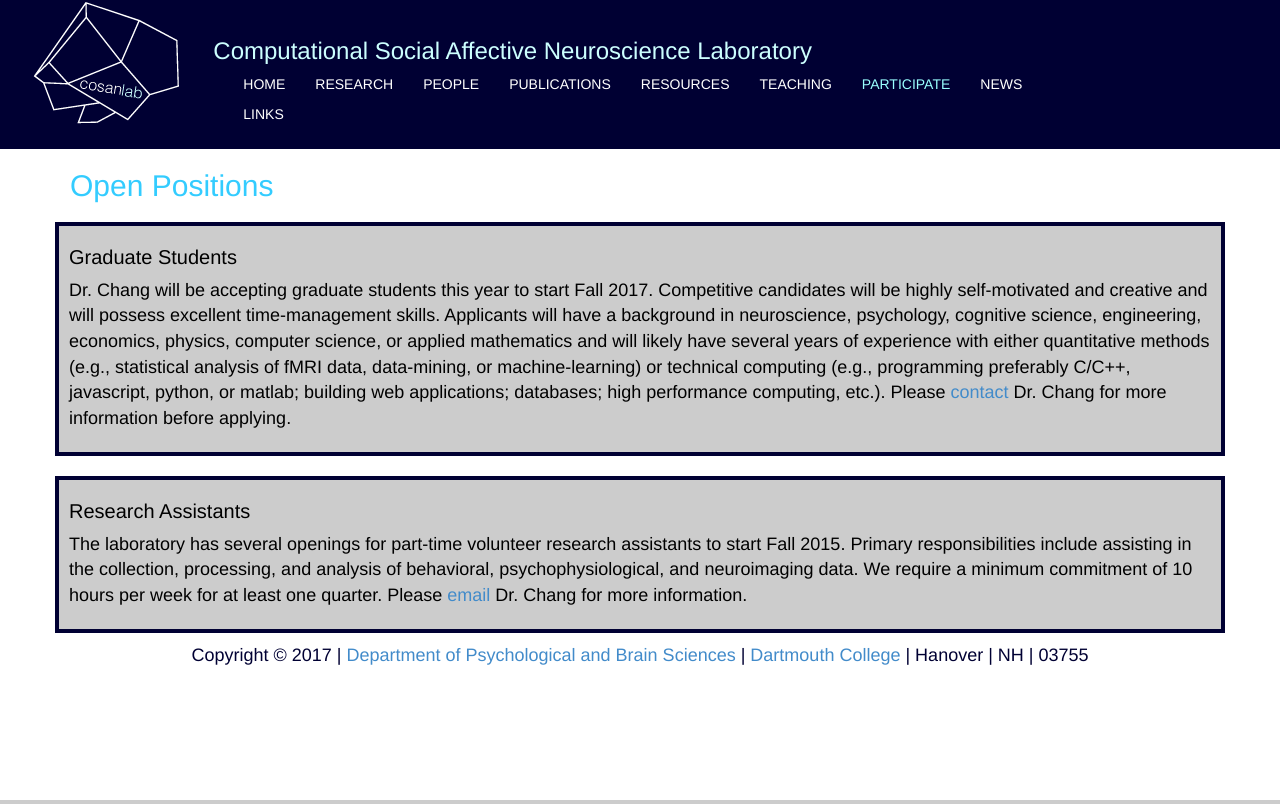
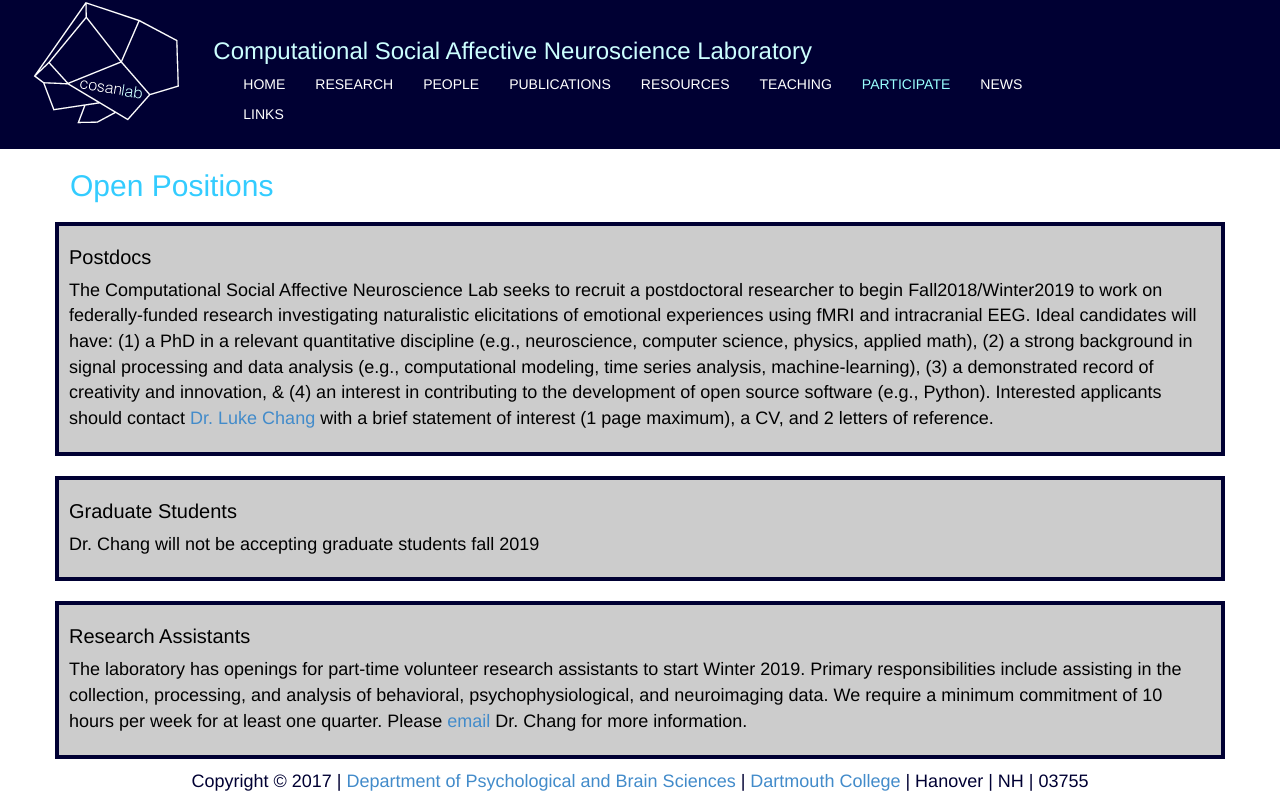
Before and after one commit to cosanlab/cosanlab_website, a Flask app: page /participate in a window 1280 px wide. Run offline with Flask 2, Linux system fonts and the light colour scheme; parts of the project's set-up code (start-up, migrations or seed data) failed here and were passed over; some libraries are stand-ins or nearby versions.

Commit message:
updated positions

```diff
--- a/app/templates/participate.html
+++ b/app/templates/participate.html
@@ -10,8 +10,14 @@
 	</div>
 	<div class = "row">
 		<div class = "containersoftware">
+			<h3>Postdocs</h3>
+			<p class="standard_font_box">The Computational Social Affective Neuroscience Lab seeks to recruit a postdoctoral researcher to begin Fall2018/Winter2019 to work on federally-funded research investigating naturalistic elicitations of emotional experiences using fMRI and intracranial EEG. Ideal candidates will have:  (1) a PhD in a relevant quantitative discipline (e.g., neuroscience, computer science, physics, applied math),  (2) a strong background in signal processing and data analysis (e.g., computational modeling, time series analysis, machine-learning), (3) a demonstrated record of creativity and innovation, & (4) an interest in contributing to the development of open source software (e.g., Python). Interested applicants should contact <a href="mailto:luke.j.chang@dartmouth.edu">Dr. Luke Chang</a> with a brief statement of interest (1 page maximum), a CV, and 2 letters of reference.
+			</p>
+		</div>
+	</div>	<div class = "row">
+		<div class = "containersoftware">
 			<h3>Graduate Students</h3>
-			<p class="standard_font_box">Dr. Chang will be accepting graduate students this year to start Fall 2017.   Competitive candidates will be highly self-motivated and creative and will possess excellent time-management skills.  Applicants will have a background in neuroscience, psychology, cognitive science, engineering, economics, physics, computer science, or applied mathematics and will likely have several years of experience with either quantitative methods (e.g., statistical analysis of fMRI data, data-mining, or machine-learning) or technical computing (e.g., programming preferably C/C++, javascript, python, or matlab; building web applications; databases; high performance computing, etc.).  Please <a href = "mailto:luke.j.chang@dartmouth.edu">contact</a> Dr. Chang for more information before applying.</p>
+			<p class="standard_font_box">Dr. Chang will not be accepting graduate students fall 2019</p>
 		</div>
 	</div>
 <!--
@@ -31,7 +37,7 @@
 	<div class = "row">
 		<div class = "containersoftware">
 			<h3>Research Assistants</h3>
-                        <p class="standard_font_box">The laboratory has several openings for part-time volunteer research assistants to start Fall 2015. Primary responsibilities include assisting in the collection, processing, and analysis of behavioral, psychophysiological, and neuroimaging data.  We require a minimum commitment of 10 hours per week for at least one quarter.  Please <a href = "mailto:luke.j.chang@dartmouth.edu">email</a> Dr. Chang for more information.</p>
+          <p class="standard_font_box">The laboratory has openings for part-time volunteer research assistants to start Winter 2019. Primary responsibilities include assisting in the collection, processing, and analysis of behavioral, psychophysiological, and neuroimaging data.  We require a minimum commitment of 10 hours per week for at least one quarter.  Please <a href = "mailto:luke.j.chang@dartmouth.edu">email</a> Dr. Chang for more information.</p>
 		</div>
 	</div>
 </div>
```
